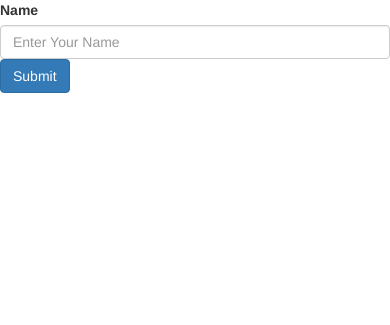
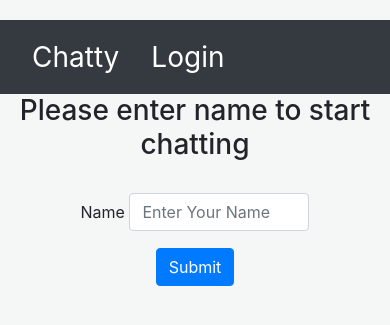
Before and after one commit to kamiwis/chatty_web_app, a Flask app: page /login in a window 390 px wide. Shown: the top 325 px of the page. Run offline with Flask 2, Linux system fonts and the light colour scheme; some libraries are stand-ins or nearby versions.

Commit message:
Added responsive functionality to webpages.

```diff
--- a/app.py
+++ b/app.py
@@ -1,12 +1,16 @@
-# from threading import Lock
-from flask import Flask, render_template, session, redirect, request, url_for, jsonify, flash
+from flask import Flask, render_template, session, redirect, request, url_for,\
+    jsonify
 from flask_socketio import SocketIO, emit
 from flask_bootstrap import Bootstrap
 
+# Create and configure app
+app = Flask(__name__)
+app = Flask(__name__, instance_relative_config=None)
+app.config.from_object('config.Config')
 
-app = Flask(__name__)
-app.config['SECRET_KEY'] = 'secret!'
+# Create socketio instance
 socketio = SocketIO(app, cors_allowed_origins="*")
+# Load Bootstrap
 Bootstrap(app)
 
 
@@ -18,12 +22,9 @@ def index():
     """
     if 'NAME' not in session:
         return redirect(url_for('login'))
-    return render_template('index.html', name=session["NAME"],  **{"session": session})
+    return render_template('index.html', name=session["NAME"],
+                           **{"session": session})
 
-
-# @app.route("/chat", methods=["GET", "POST"])
-# def view_chat():
-#     return render_template("chat_app.html", name=session["NAME"])
 
 @app.route("/login", methods=["GET", "POST"])
 def login():
@@ -33,30 +34,24 @@ def login():
     if request.method == "POST":
         name = request.form["username"]
         session["NAME"] = name
-        flash(f"You are signed in as {name}")
         return redirect(url_for("index"))
 
     return render_template("login.html", **{"session": session})
 
+
 @app.route("/logout")
 def logout():
     """
-    logs the user out by popping name from session
-    :return: None
+    Logs the user out by popping name from session.
     """
     session.pop("NAME", None)
-    flash("You were logged out.")
     return redirect(url_for("login"))
-
-
-def message_received(msg, methods=["GET", "POST"]):
-    print('Message was received!')
 
 
 @socketio.on('my event')
 def handle_message(json, methods=["GET", "POST"]):
     print('Received event: ' + str(json))
-    emit('my response', json, broadcast=True, callback=message_received)
+    emit('my response', json, broadcast=True)
 
 
 @app.route("/get_name")
--- a/static/css/chat_styles.css
+++ b/static/css/chat_styles.css
@@ -12,70 +12,28 @@ body{
     margin-bottom: 30px;
     border-radius: .55rem;
     position: relative;
-    width: 70%;
+    width: 100%;
     box-shadow: 0 1px 2px 0 rgb(0 0 0 / 10%);
 }
 
-/* .chat-app .chat {
-    margin-left: 280px;
-    border-left: 1px solid #eaeaea
+nav a {
+    font-size: 1.75rem;
 }
 
-.people-list {
-    -moz-transition: .5s;
-    -o-transition: .5s;
-    -webkit-transition: .5s;
-    transition: .5s
+h1 {
+    font-size: 1.75rem;
 }
 
-.people-list .chat-list li {
-    padding: 10px 15px;
-    list-style: none;
-    border-radius: 3px
+.form-control {
+    display: inline !important;
 }
 
-.people-list .chat-list li:hover {
-    background: #efefef;
-    cursor: pointer
-} */
-
-/* .people-list .chat-list li.active {
-    background: #efefef
+.mb-3 .form-control {
+    width: 30%;
 }
 
-.people-list .chat-list li .name {
-    font-size: 15px
-}
-
-.people-list .chat-list img {
-    width: 45px;
-    border-radius: 50%
-}
-
-.people-list img {
-    float: left;
-    border-radius: 50%
-}
-
-.people-list .about {
-    float: left;
-    padding-left: 8px
-}
-
-.people-list .status {
-    color: #999;
-    font-size: 13px
-} */
-
-.chat .chat-header {
-    padding: 15px 20px;
-    border-bottom: 2px solid #f4f7f6
-}
-
-.chat .chat-header img {
-    float: left;
-    border-radius: 40px;
-    width: 40px
+#message {
+    width: 70%;
 }
 
 .chat .chat-header .chat-about {
@@ -226,6 +134,13 @@ body{
         height: 300px;
         overflow-x: auto
     }
+    .mb-3 .form-control {
+        width: 50%;
+    }
+    .card {
+        width: 100%;
+    }
+
 }
 
 @media only screen and (min-width: 768px) and (max-width: 992px) {
--- a/templates/base.html
+++ b/templates/base.html
@@ -13,4 +13,9 @@
 <script src="https://cdnjs.cloudflare.com/ajax/libs/socket.io/4.0.1/socket.io.js" integrity="sha512-q/dWJ3kcmjBLU4Qc47E4A9kTB4m3wuTY7vkFJDTZKjTs8jhyGQnaUrxa0Ytd0ssMZhbNua9hE+E7Qv1j+DyZwA==" crossorigin="anonymous"></script>
 {% endblock %}
 
+{% block styles %}
+<link href="https://cdn.jsdelivr.net/npm/bootstrap@4.5.0/dist/css/bootstrap.min.css" rel="stylesheet">
+<link href="{{ url_for('.static', filename='css/chat_styles.css') }}" rel="stylesheet" />
+{% endblock %}
+
 {% block title %} Chatty {% endblock %}
--- a/templates/index.html
+++ b/templates/index.html
@@ -104,7 +104,7 @@
 
 <div class="container">
     <div class="row clearfix">
-        <div class="col-lg-12">
+        <div class="col-lg-12 text-center">
             <h3>Hello, {{ name }}</h3>
             <div class="card chat-app">
                 <div class="chat">
--- a/templates/login.html
+++ b/templates/login.html
@@ -3,13 +3,27 @@
 {% block title %}Chatty - Login{% endblock %}
 
 {% block body %}
-<div class="container-sm"
-    <div class="row gx-5">
+<nav class="navbar navbar-expand-lg bg-dark">
+    <div class="container-md">
+        <ul class="nav">
+            <li class="nav-item">
+              <a class="nav-link active" id="logo" aria-current="page" href="#">Chatty</a>
+            </li>
+            <li class="nav-item">
+              <a class="nav-link" href="{{ url_for('login') }}">Login</a>
+            </li>
+          </ul>
+    </div>
+</nav>
+
+<div class="container text-center">
+    <h1>Please enter name to start chatting</h1> <br/>
+    <div class="row align-items-center">
         <div class="col">
-            <form class="login-form" action="" method="POST">
+            <form class="login-form align-self-center" action="" method="POST">
                 <div class="mb-3">
                     <label for="username" class="form-label">Name</label>
-                    <input type="text" class="form-control" name="username" id="username" placeholder="Enter Your Name" minlength="2" required size="20">
+                    <input type="text" class="form-control" name="username" id="username" placeholder="Enter Your Name" minlength="2" required>
                 </div>
                 <button type="submit" class="btn btn-primary">Submit</button>
             </form>
```
Also changed, not shown: other parts of static/css/chat_styles.css (+6 -50 lines).
